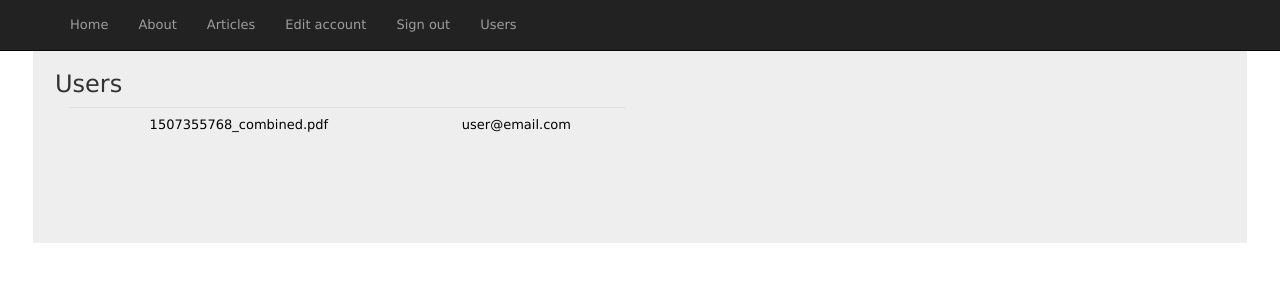
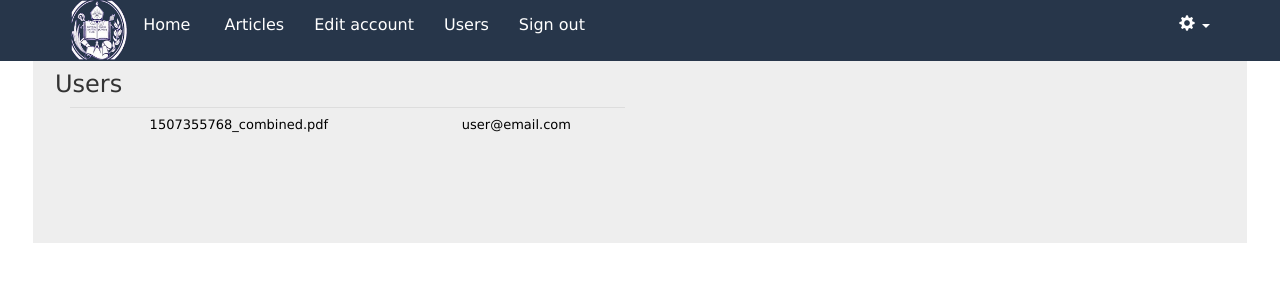
Before and after one commit to ceedeno/r_digital, a Rails app: page /users in a window 1280 px wide. Shown: the top 300 px of the page. Run offline with Rails 7, Linux system fonts and the light colour scheme; a user stored in the database is signed in; style sheets or scripts are compiled from the project's sources; parts of the project's set-up code (start-up, migrations or seed data) failed here and were passed over; some libraries are stand-ins or nearby versions.

Commit message:
Navbar design

```diff
--- a/app/assets/stylesheets/1st_load_framework.css.scss
+++ b/app/assets/stylesheets/1st_load_framework.css.scss
@@ -8,9 +8,52 @@ img {
   margin: 0 auto;
 }
 
+
+.navbar {
+  background-color: #27364a ;
+  border-color: #27364a ;
+
+  .nav-bar-logo{
+    margin-right: 15px;
+    float: left;
+    display: inline-block;
+    height: 60px;
+  }
+
+
+  .navbar-brand{
+    color: white;
+    font-size: 16px;
+  }
+
+  .navbar-brand:hover{
+    background-color: #677d9b;
+  }
+
+
+  .nav{
+    li{
+      a{
+        color: white;
+        font-size: 16px;
+      }
+      a:hover{
+        background-color: #677d9b;
+      }
+    }
+
+    .dropdown-menu{
+      background-color: #425a7b;
+    }
+
+  }
+
+}
+
 // override for the 'Home' navigation link
 .navbar-brand {
   font-size: inherit;
+  color: #FFF;
 }
 
 
--- a/app/assets/stylesheets/visitors.scss
+++ b/app/assets/stylesheets/visitors.scss
@@ -1,3 +1,3 @@
-.descripcion-div {
-
+.description-div {
+  text-align: center;
 }
--- a/app/views/layouts/_nav_links_for_auth.html.erb
+++ b/app/views/layouts/_nav_links_for_auth.html.erb
@@ -1,11 +1,40 @@
 <% if user_signed_in? %>
-    <li><%= link_to 'Articles', articles_path %></li>
-    <li><%= link_to 'Edit account', edit_user_registration_path %></li>
-    <li><%= link_to 'Sign out', destroy_user_session_path, :method => 'delete' %></li>
+
+    <ul class="nav navbar-nav">
+
+      <li><%= link_to 'Articles', articles_path %></li>
+      <li><%= link_to 'Edit account', edit_user_registration_path %></li>
+      <li><%= link_to 'Users', users_path %></li>
+      <li><%= link_to 'Sign out', destroy_user_session_path, :method => 'delete' %></li>
+    </ul>
+
+    <ul class="nav navbar-nav navbar-right">
+      <li class="dropdown">
+        <a href="#" class="dropdown-toggle" data-toggle="dropdown" role="button" aria-haspopup="true" aria-expanded="false">
+          <span class="glyphicon glyphicon-cog"></span>
+          <span class="caret"></span></a>
+        <ul class="dropdown-menu">
+
+          <% if current_user.first_name == 'first_name' %>
+
+              <li><a href="#">Action</a></li>
+              <li><a href="#">Another action</a></li>
+              <li><a href="#">Something else here</a></li>
+              <li role="separator" class="divider"></li>
+              <li><a href="#">Separated link</a></li>
+
+          <% elsif current_user.first_name == 'otro_name' %>
+
+              <li><%= link_to 'nada', root_path %></li>
+
+          <% end %>
+
+        </ul>
+      </li>
+    </ul>
+
+
 <% else %>
     <li><%= link_to 'Sign in', new_user_session_path %></li>
     <li><%= link_to 'Sign up', new_user_registration_path %></li>
 <% end %>
-<% if user_signed_in? %>
-    <li><%= link_to 'Users', users_path %></li>
-<% end %>
--- a/app/views/layouts/_navigation.html.erb
+++ b/app/views/layouts/_navigation.html.erb
@@ -8,13 +8,14 @@
         <span class="icon-bar"></span>
         <span class="icon-bar"></span>
       </button>
+
+      <%= image_tag 'logo_ula_2.png', class: 'nav-bar-logo' %> &nbsp;
       <%= link_to 'Home', root_path, class: 'navbar-brand' %>
+
     </div>
     <div class="collapse navbar-collapse">
-      <ul class="nav navbar-nav">
-        <%= render 'layouts/navigation_links' %>
+        <%#= render 'layouts/navigation_links' %>
         <%= render 'layouts/nav_links_for_auth' %>
-      </ul>
     </div>
   </div>
 </nav>
--- a/app/views/visitors/index.html.erb
+++ b/app/views/visitors/index.html.erb
@@ -2,7 +2,7 @@
 <%= image_tag 'logo_ula_bg.jpg' %>
 
 
-<div>
+<div class="description-div">
 <h2>Titulo del sistema</h2>
 
 <p>Parrafo de descripcion largo</p>
```
Also changed, not shown: app/assets/images/logo_ula_2.png (added).
